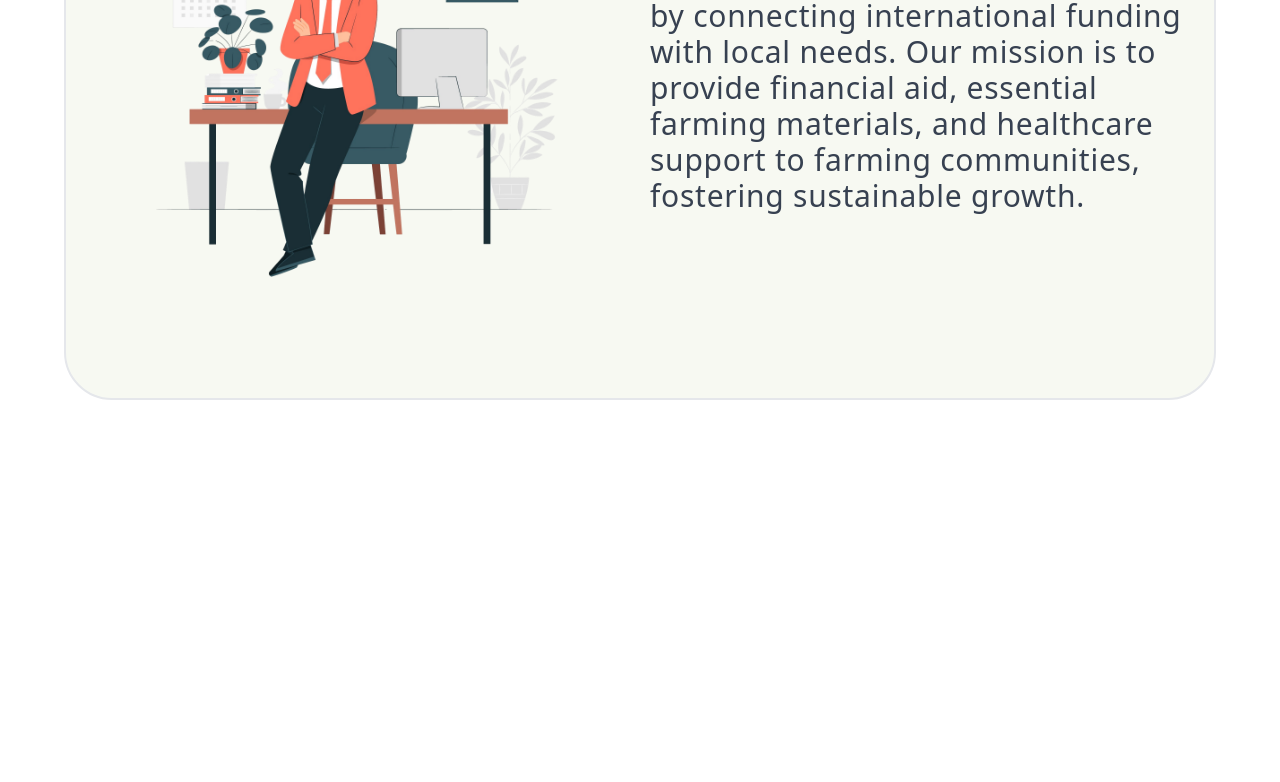
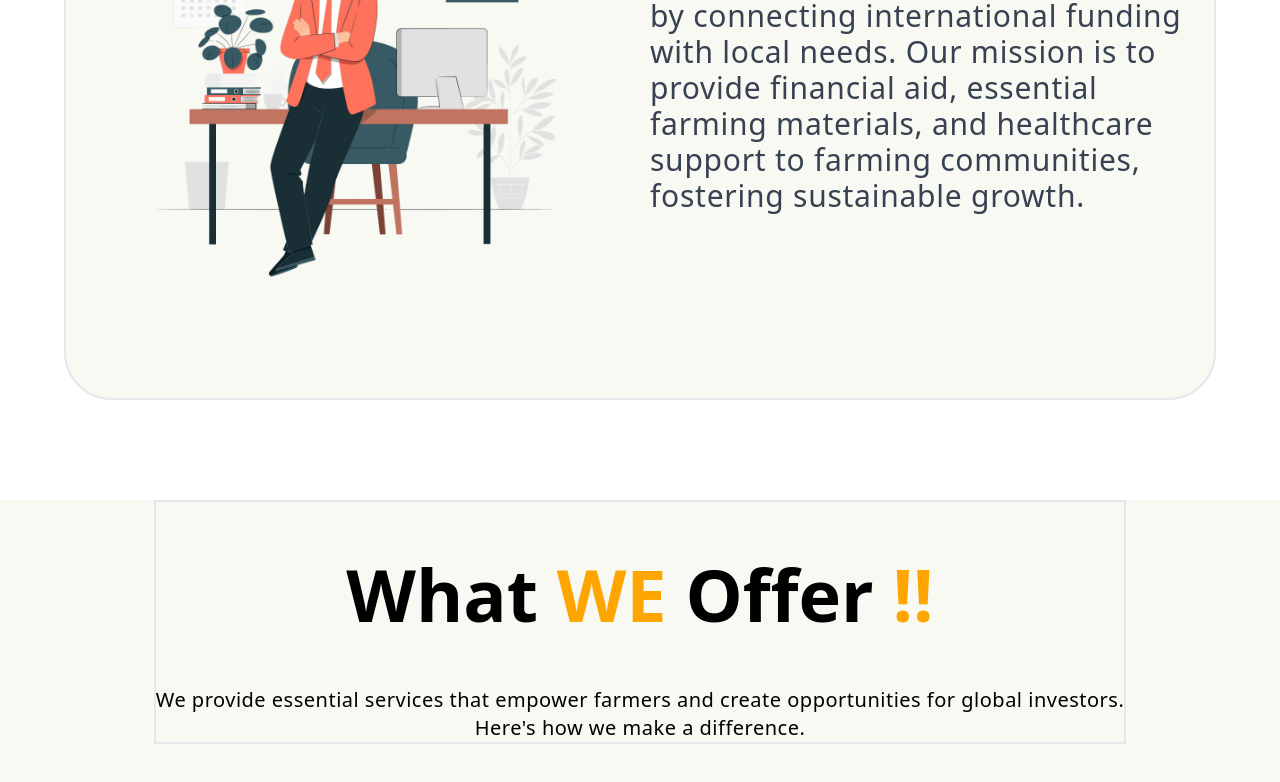
Before and after one commit to SaiDushyant/mcx, a React (Create React App) app: page /#/ in a window 1280 px wide. Shown: the part 1088-1870 px from the top of the page. Before the commit the page ends 1588 px from the top, so only its background shows below. Built offline with nearby package versions, Linux system fonts and the light colour scheme.

Commit message:
Added What we do section

```diff
--- a/src/pages/Home.js
+++ b/src/pages/Home.js
@@ -74,6 +74,25 @@ const Home = () => {
           </div>
         </div>
       </section>
+
+      {/* What we Offer */}
+
+      <section
+        className="w-full md:min-h-[800px] flex justify-center"
+        style={{ backgroundColor: "#F7F9F2" }}
+      >
+        <div className="text-center border-2 w-fit h-fit">
+          <h1 className="text-4xl md:text-7xl font-semibold py-14">
+            What <span style={{ color: "#FFA500" }}>WE</span> Offer{" "}
+            <span style={{ color: "#FFA500" }}>!!</span>
+          </h1>
+          <p className="text-xl tracking-wide">
+            We provide essential services that empower farmers and create
+            opportunities for global investors.
+            <br /> Here's how we make a difference.
+          </p>
+        </div>
+      </section>
     </>
   );
 };
```
